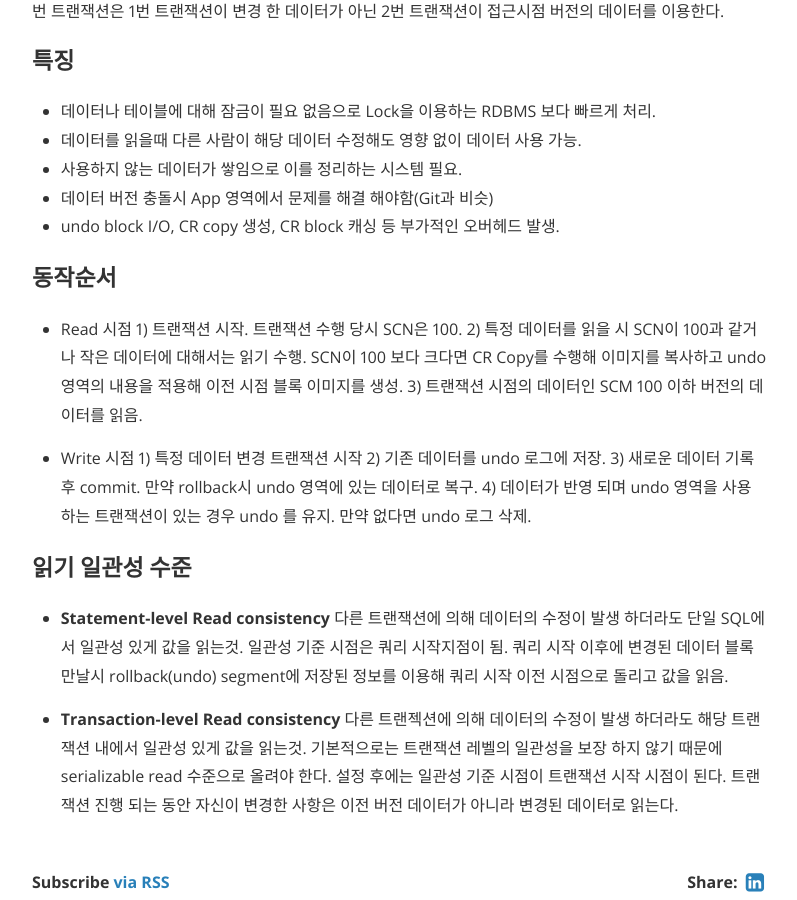
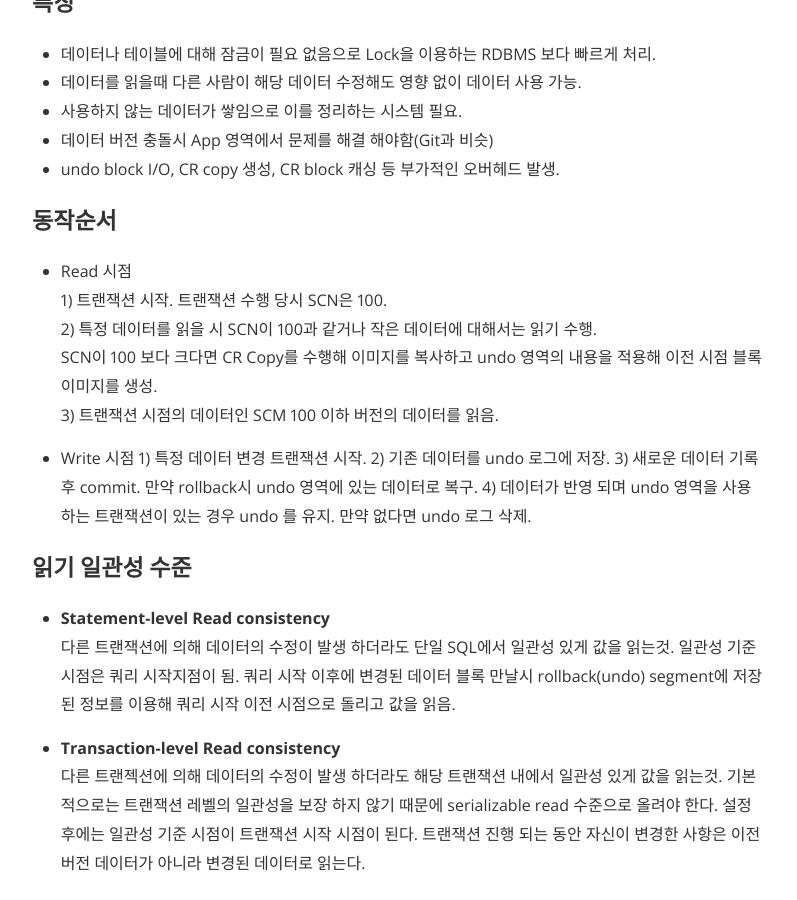
Before and after one commit to jukops/jukops.github.io, a Jekyll site: the page built from _posts/2020-04-12-db-mvcc.markdown, in a window 1280 px wide and 900 px high, scrolled down 1599 px. Shown: the whole window, without its empty margins (240-1037 px from the left). Built offline with Jekyll 4.4.1, drawn with Linux system fonts in a browser that asks for light colours; nearby versions of some CDN libraries; some of the changed text lies outside the part shown.

```diff
--- a/_posts/2020-04-12-db-mvcc.markdown
+++ b/_posts/2020-04-12-db-mvcc.markdown
@@ -46,7 +45,7 @@ DBMS의 경우 여러 클라이언트/유저가 접근 한다. 이 경우 여러
   3) 트랜잭션 시점의 데이터인 SCM 100 이하 버전의 데이터를 읽음.
 
 - Write 시점<MySQL>
-  1) 특정 데이터 변경 트랜잭션 시작
+  1) 특정 데이터 변경 트랜잭션 시작.
   2) 기존 데이터를 undo 로그에 저장.
   3) 새로운 데이터 기록 후 commit. 만약 rollback시 undo 영역에 있는 데이터로 복구.
   4) 데이터가 반영 되며 undo 영역을 사용 하는 트랜잭션이 있는 경우 undo 를 유지. 만약 없다면 undo 로그 삭제.
```
Also changed, not shown: other parts of _posts/2020-04-12-db-mvcc.markdown (+0 -1 lines).
